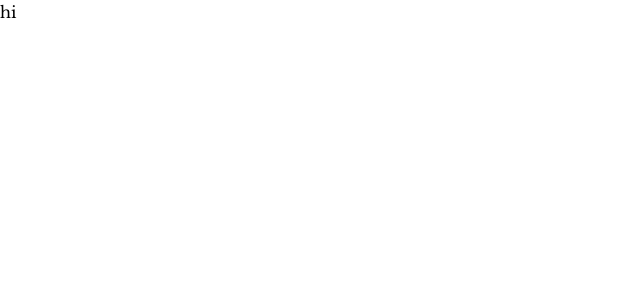
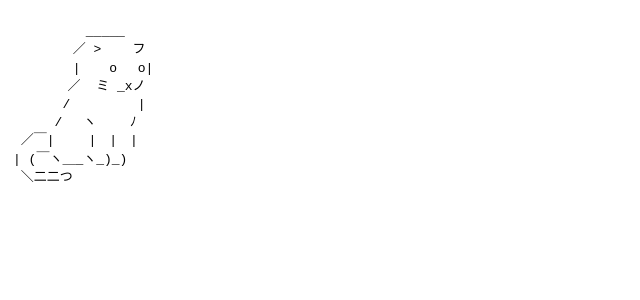
Before and after one commit to jasmineeliu/jasmineeliu-website, a Next.js app: page /cat in a window 1280 px wide. Shown: the top 300 px of the page, without its empty margins (0-640 px from the left). Built offline with nearby package versions, Linux system fonts and the light colour scheme.

Commit message:
little guy

```diff
--- a/app/cat/page.tsx
+++ b/app/cat/page.tsx
@@ -1,5 +1,117 @@
+'use client'
+import { useState, useEffect } from "react";
+
+const frames = [`
+\n
+           _____  \n
+    　 　 ／ >    フ \n
+　　　 　　| 　 _　 _| \n
+　 　 　　／  ミ _xノ\n
+　　 　  /　　　 　 |\n
+　　　  /　 ヽ　　 ﾉ\n
+　 ／￣|　　 |　|　|\n
+　| (￣ヽ＿_ヽ_)_)\n
+　 ＼二二つ\n
+`,
+`
+\n
+           _____  \n
+    　 　 ／ >    フ \n
+　　　 　　| 　 _　 _| z\n
+　 　 　　／  ミ _xノ\n
+　　 　  /　　　 　 |\n
+　　　  /　 ヽ　　 ﾉ\n
+　 ／￣|　　 |　|　|\n
+　| (￣ヽ＿_ヽ_)_)\n
+　 ＼二二つ\n
+`,
+`
+\n
+           _____  \n
+    　 　 ／ >    フ  Z\n
+　　　 　　| 　 _　 _| z\n
+　 　 　　／  ミ _xノ\n
+　　 　  /　　　 　 |\n
+　　　  /　 ヽ　　 ﾉ\n
+　 ／￣|　　 |　|　|\n
+　| (￣ヽ＿_ヽ_)_)\n
+　 ＼二二つ\n
+`,
+`
+                    \n
+           _____      z\n
+    　 　 ／ >    フ  Z\n
+　　　 　　| 　 _　 _| z\n
+　 　 　　／  ミ _xノ\n
+　　 　  /　　　 　 |\n
+　　　  /　 ヽ　　 ﾉ\n
+　 ／￣|　　 |　|　|\n
+　| (￣ヽ＿_ヽ_)_)\n
+　 ＼二二つ\n
+`,
+`
+                   z \n
+           _____      z\n
+    　 　 ／ >    フ  Z\n
+　　　 　　| 　 _　 _| z\n
+　 　 　　／  ミ _xノ\n
+　　 　  /　　　 　 |\n
+　　　  /　 ヽ　　 ﾉ\n
+　 ／￣|　　 |　|　|\n
+　| (￣ヽ＿_ヽ_)_)\n
+　 ＼二二つ\n
+`,
+`
+\n
+           _____  \n
+    　 　 ／ >    フ \n
+　　　 　　| 　 o　 o| \n
+　 　 　　／  ミ _xノ\n
+　　 　  /　　　 　 |\n
+　　　  /　 ヽ　　 ﾉ\n
+　 ／￣|　　 |　|　|\n
+　| (￣ヽ＿_ヽ_)_)\n
+　 ＼二二つ\n
+`,
+];
+
 export default function CatPage() {
+  const [frame, setFrame] = useState(0);
+  const [awake, setAwake] = useState(false);
+
+  useEffect(() => {
+    let intervalId: NodeJS.Timeout
+    if (!awake) {
+      intervalId = setInterval(() => {
+        setFrame(prev => {
+          if (prev === 4) {
+            return 0
+          } else {
+            return prev + 1
+          }
+        })
+      }, 1000);
+    } else {
+      setFrame(5)
+    }
+
+    return () => {
+      setFrame(0)
+      if (intervalId) clearInterval(intervalId);
+    }
+  }, [awake])
+
   return (
-    <h1>hi</h1>
+    <pre
+      onMouseEnter={() => {
+        setAwake(true)
+      }}
+      onMouseLeave={() => {
+        setAwake(false)
+      }}
+      style={{ fontFamily: "monospace", lineHeight: "0.7" }}>
+      {frames[frame]}
+    </pre>
+
   )
 }
```
